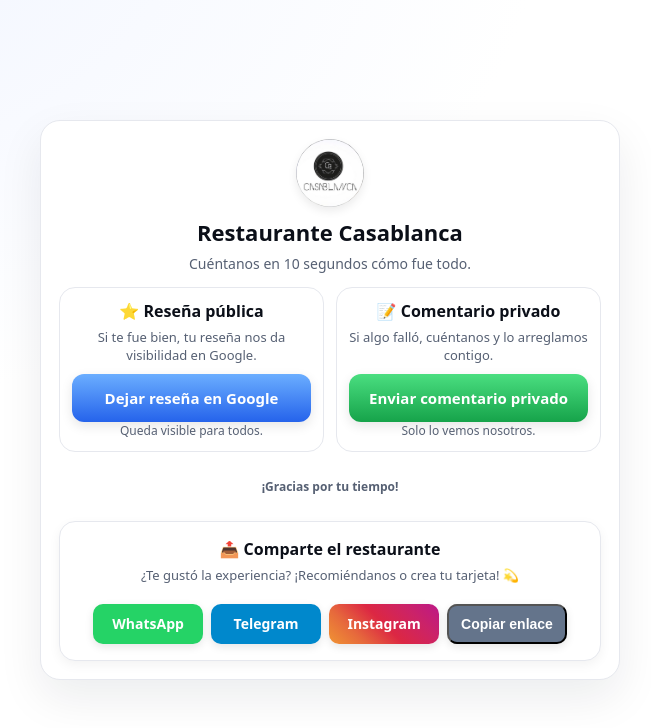
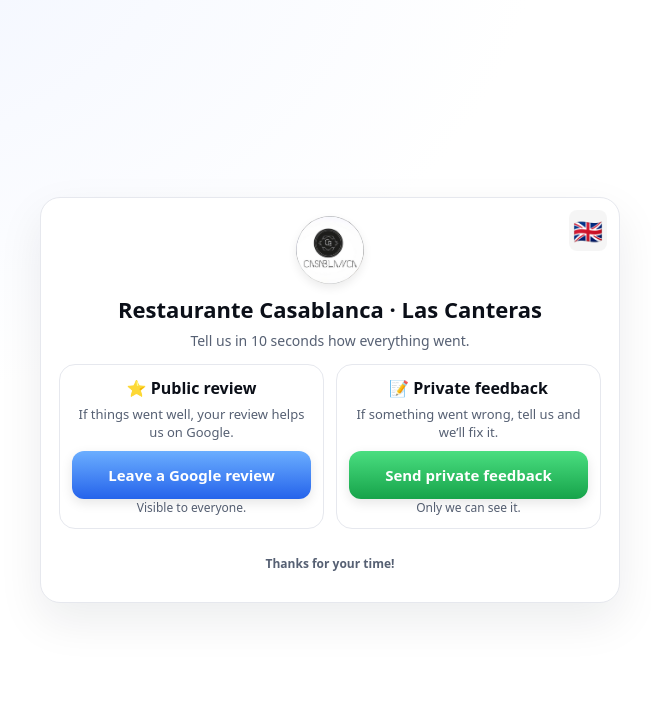
Before and after one commit to alejandroguadalupi-max/webb, a plain HTML site: page restaurante_casablanca.html in a window 1280 px wide. Shown: the whole page, without its empty margins (310-961 px from the left). Drawn offline with nearby package versions, Linux system fonts and the light colour scheme.

Commit message:
Update restaurante_casablanca.html

```diff
--- a/restaurante_casablanca.html
+++ b/restaurante_casablanca.html
@@ -5,22 +5,25 @@
 <meta name="viewport" content="width=device-width,initial-scale=1" />
 <meta name="theme-color" content="#0b0f18">
 <title>¿Cómo fue tu experiencia?</title>
-<script src="https://cdn.jsdelivr.net/npm/html2canvas@1.4.1/dist/html2canvas.min.js"></script>
 <style>
   :root{
     --text:#0b0f18; --muted:#566073;
     --brand:#0b0f18; --ok:#16a34a; --google:#2563eb;
     --card:#ffffff; --bg:#f7f7fb; --border:#e6e8ee;
   }
+
   *,*::before,*::after{box-sizing:border-box}
   html,body{margin:0; height:100%}
+
   body{
     min-height:100svh;
     display:flex; align-items:center; justify-content:center;
     padding:12px;
     font-family:ui-sans-serif,system-ui,-apple-system,"Segoe UI",Roboto,Arial;
     color:var(--text);
-    background:radial-gradient(1200px 800px at 10% -10%, #f1f5ff 0, #fff 60%) no-repeat,var(--bg);
+    background:
+      radial-gradient(1200px 800px at 10% -10%, #f1f5ff 0, #fff 60%) no-repeat,
+      var(--bg);
   }
 
   .card{
@@ -32,15 +35,48 @@
     border-radius:20px;
     padding:18px;
     box-shadow:0 18px 45px rgba(12,20,33,.08);
-    position:relative;
+    position:relative; /* Para el selector de idioma */
   }
 
-  /* Idiomas */
-  #lang-selector{position:absolute; top:12px; right:12px; z-index:10;}
+  /* --- Estilos para el Selector de Idioma --- */
+  #lang-selector{
+    position:absolute; top:12px; right:12px;
+    z-index:10;
+  }
   #current-lang{
-    cursor:pointer; font-size:24px; padding:4px; border-radius:8px;
-    background:rgba(0,0,0,.04); display:grid; place-items:center;
+    cursor:pointer;
+    font-size:24px;
+    padding:4px;
+    border-radius:8px;
+    background:rgba(0,0,0,.04);
+    display:grid; place-items:center;
+    transition:background .2s ease;
   }
+  #current-lang:hover{ background:rgba(0,0,0,.08); }
+  #lang-options{
+    display:none; /* Se muestra con JS */
+    position:absolute;
+    top:calc(100% + 4px);
+    right:0;
+    background:var(--card);
+    border:1px solid var(--border);
+    border-radius:12px;
+    box-shadow:0 8px 20px rgba(12,20,33,.1);
+    padding:6px;
+    overflow:hidden;
+  }
+  .lang-option{
+    display:flex; align-items:center; gap:8px;
+    padding:8px 12px;
+    font-size:14px;
+    font-weight:600;
+    border-radius:8px;
+    cursor:pointer;
+    transition:background-color .2s ease;
+  }
+  .lang-option:hover{ background-color:var(--bg); }
+  /* ------------------------------------------- */
+
   .brand{display:flex; flex-direction:column; align-items:center; gap:6px}
   .logo{width:68px; height:68px; border-radius:50%; overflow:hidden; display:grid; place-items:center; background:#fff; box-shadow:0 4px 10px rgba(0,0,0,.08)}
   .logo img{width:100%; height:100%; object-fit:cover}
@@ -56,156 +92,227 @@
   }
   .tile h2{margin:0 0 6px; font-size:16px; text-align:center}
   .tile p{margin:0 0 10px; font-size:13px; color:var(--muted); text-align:center}
+
   .btn{
     display:block; width:100%; text-align:center; text-decoration:none;
     padding:14px 16px; border-radius:12px; font-weight:800; font-size:15px; color:#fff;
     box-shadow:0 4px 12px rgba(0,0,0,.1); transition:transform .06s ease;
+    will-change:transform;
   }
   .btn:active{transform:translateY(1px)}
   .btn-google{background:linear-gradient(180deg,#6baeff,var(--google))}
   .btn-private{background:linear-gradient(180deg,#4ade80,var(--ok))}
   .note{font-size:12px; color:var(--muted); text-align:center}
 
-  /* Compartir */
-  .share-tile{
-    text-align:center;
-    border:1px solid var(--border);
-    border-radius:16px;
-    padding:16px;
-    box-shadow:0 4px 12px rgba(0,0,0,.05);
+  @media(max-width:360px){
+    .brand h1{font-size:20px}
+    .btn{font-size:14px; padding:12px 14px}
+    .tile p{font-size:12px}
   }
-  .share-buttons{
-    display:flex; flex-wrap:wrap; justify-content:center; gap:8px; margin-top:10px;
-  }
-  .share-btn{
-    flex:1 1 auto; min-width:110px; text-align:center; font-weight:700;
-    border-radius:10px; padding:10px 12px; font-size:14px; color:#fff; text-decoration:none;
-    cursor:pointer; box-shadow:0 3px 8px rgba(0,0,0,.1); transition:transform .06s ease;
-  }
-  .share-btn:active{transform:translateY(1px)}
-  .whatsapp{background:#25D366;}
-  .telegram{background:#0088cc;}
-  .instagram{background:linear-gradient(45deg,#f09433 0%,#e6683c 25%,#dc2743 50%,#cc2366 75%,#bc1888 100%);}
-  .copy{background:#64748b;}
-
-  /* Tarjeta generada */
-  #cardPreview{
-    display:none;
-    margin-top:12px;
-    padding:16px;
-    border:1px solid var(--border);
-    border-radius:16px;
-    background:#fff;
-    text-align:center;
-    font-family:inherit;
-  }
-  #cardPreview h3{margin:8px 0;font-size:20px;}
-  #cardPreview p{margin:6px 0;color:#333;}
-  #userMessage{width:100%;border:1px solid var(--border);border-radius:8px;padding:8px;margin-top:8px;font-size:13px;}
-  #generateCard{background:#0b0f18;color:#fff;padding:10px 14px;border:none;border-radius:10px;font-weight:700;cursor:pointer;margin-top:10px;}
-  #shareGenerated{display:none;margin-top:8px;padding:8px 14px;background:#2563eb;color:#fff;border:none;border-radius:8px;cursor:pointer;font-weight:700;}
 </style>
 </head>
 <body>
   <main class="card" role="main" aria-labelledby="t">
     <header class="brand">
-    <div class="logo"><img src="img/imagen_circular_recortada.png" alt="Logo"></div>
+      <div class="logo">
+        <img src="img/imagen_circular_recortada.png" alt="Logo Coctelería Casablanca">
+      </div>
       <h1 id="t"><span id="brandName">Restaurante Casablanca</span></h1>
-    <p>Cuéntanos en 10&nbsp;segundos cómo fue todo.</p>
+      <p id="subtitle">Cuéntanos en 10&nbsp;segundos cómo fue todo.</p>
     </header>
 
     <div class="grid">
-    <section class="tile">
-      <h2>⭐ Reseña pública</h2>
-      <p>Si te fue bien, tu reseña nos da visibilidad en Google.</p>
+      <section class="tile" aria-labelledby="publicTitle">
+        <h2 id="publicTitle">⭐ Reseña pública</h2>
+        <p id="publicText">Si te fue bien, tu reseña nos da visibilidad en Google.</p>
         <a id="btnGoogle" class="btn btn-google" target="_blank" rel="noopener">Dejar reseña en Google</a>
-      <div class="note">Queda visible para todos.</div>
+        <div class="note" id="publicNote">Queda visible para todos.</div>
       </section>
 
-    <section class="tile">
-      <h2>📝 Comentario privado</h2>
-      <p>Si algo falló, cuéntanos y lo arreglamos contigo.</p>
+      <section class="tile" aria-labelledby="privateTitle">
+        <h2 id="privateTitle">📝 Comentario privado</h2>
+        <p id="privateText">Si algo falló, cuéntanos y lo arreglamos contigo.</p>
         <a id="btnPrivate" class="btn btn-private" target="_blank" rel="noopener">Enviar comentario privado</a>
-      <div class="note">Solo lo vemos nosotros.</div>
+        <div class="note" id="privateNote">Solo lo vemos nosotros.</div>
       </section>
     </div>
 
-  <p class="note"><strong>¡Gracias por tu tiempo!</strong></p>
-
-  <!-- 🔥 Bloque de compartir -->
-  <section class="tile share-tile">
-    <h2>📤 Comparte el restaurante</h2>
-    <p>¿Te gustó la experiencia? ¡Recomiéndanos o crea tu tarjeta! 💫</p>
-    <div class="share-buttons">
-      <a id="shareWhatsapp" class="share-btn whatsapp" target="_blank" rel="noopener">WhatsApp</a>
-      <a id="shareTelegram" class="share-btn telegram" target="_blank" rel="noopener">Telegram</a>
-      <a id="shareInstagram" class="share-btn instagram" target="_blank" rel="noopener">Instagram</a>
-      <button id="copyLink" class="share-btn copy">Copiar enlace</button>
-    </div>
-
-    <!-- Tarjeta de experiencia -->
-    <div id="cardPreview">
-      <h3>He visitado Terraza Casa Blanca 🍸</h3>
-      <p>y me encantó 😍</p>
-      <p>📍 <a href="https://www.google.com/maps/place/Terraza+Casa+Blanca+Las+Canteras/@28.141278,-15.4374678,768m/data=!3m2!1e3!4b1!4m6!3m5!1s0xc409546bd250fb7:0x1844c8ed175e5104!8m2!3d28.141278!4d-15.4348929!16s%2Fg%2F11qb8pxwyk" target="_blank" style="color:#2563eb;text-decoration:none;">Ver ubicación</a></p>
-      <textarea id="userMessage" placeholder="Escribe aquí algo sobre tu experiencia (opcional)"></textarea>
-      <button id="generateCard">Generar tarjeta</button>
-      <button id="shareGenerated">Compartir tarjeta</button>
-    </div>
-  </section>
+    <p class="note" id="thanks"><strong>¡Gracias por tu tiempo!</strong></p>
   </main>
 
 <script>
-const MAPS_URL = "https://www.google.com/maps/place/Terraza+Casa+Blanca+Las+Canteras/@28.141278,-15.4374678,768m/data=!3m2!1e3!4b1!4m6!3m5!1s0xc409546bd250fb7:0x1844c8ed175e5104!8m2!3d28.141278!4d-15.4348929!16s%2Fg%2F11qb8pxwyk";
+  // ===== Configurable =====
+  const RESTAURANT_NAME = "Restaurante Casablanca · Las Canteras";
+  const PLACE_ID_OR_URL = "https://www.google.com/search?sca_esv=b4f5d26490e949a3&...";
 
-function setupShareSection(){
-  const message = encodeURIComponent("✨ Te recomiendo Terraza Casa Blanca 🍹 — comida genial y vistas increíbles frente al mar 🌅");
-  const full = `${message}%0A${encodeURIComponent(MAPS_URL)}`;
-  document.getElementById("shareWhatsapp").href = `https://wa.me/?text=${full}`;
-  document.getElementById("shareTelegram").href = `https://t.me/share/url?url=${encodeURIComponent(MAPS_URL)}&text=${message}`;
-  document.getElementById("shareInstagram").href = "https://www.instagram.com/";
-  document.getElementById("copyLink").addEventListener("click", async()=>{
-    try{
-      await navigator.clipboard.writeText(MAPS_URL);
-      const b=document.getElementById("copyLink");
-      b.textContent="¡Copiado!";
-      setTimeout(()=>b.textContent="Copiar enlace",2000);
-    }catch(e){alert("No se pudo copiar el enlace");}
+  // Enlaces de formularios Tally por idioma
+  const TALLY_LINKS = {
+    es: "https://tally.so/r/w2Qla9",
+    en: "https://tally.so/r/w20k9D",
+    de: "https://tally.so/r/mBN1q1",
+    fr: "https://tally.so/r/mek0Dk"
+  };
+
+  const FLAGS = { es: '🇪🇸', en: '🇬🇧', de: '🇩🇪', fr: '🇫🇷' };
+
+  // ===== i18n copy =====
+  const COPY = {
+    es: {
+      pageTitle: "¿Cómo fue tu experiencia?",
+      subtitle: "Cuéntanos en 10\u00a0segundos cómo fue todo.",
+      publicTitle: "⭐ Reseña pública",
+      publicText: "Si te fue bien, tu reseña nos da visibilidad en Google.",
+      publicBtn: "Dejar reseña en Google",
+      publicNote: "Queda visible para todos.",
+      privateTitle: "📝 Comentario privado",
+      privateText: "Si algo falló, cuéntanos y lo arreglamos contigo.",
+      privateBtn: "Enviar comentario privado",
+      privateNote: "Solo lo vemos nosotros.",
+      thanks: "¡Gracias por tu tiempo!",
+      langSelectorTitle: "Cambiar idioma"
+    },
+    en: {
+      pageTitle: "How was your experience?",
+      subtitle: "Tell us in 10\u00a0seconds how everything went.",
+      publicTitle: "⭐ Public review",
+      publicText: "If things went well, your review helps us on Google.",
+      publicBtn: "Leave a Google review",
+      publicNote: "Visible to everyone.",
+      privateTitle: "📝 Private feedback",
+      privateText: "If something went wrong, tell us and we’ll fix it.",
+      privateBtn: "Send private feedback",
+      privateNote: "Only we can see it.",
+      thanks: "Thanks for your time!",
+      langSelectorTitle: "Change language"
+    },
+    de: {
+      pageTitle: "Wie war Ihre Erfahrung?",
+      subtitle: "Erzählen Sie uns in 10\u00a0Sekunden, wie alles war.",
+      publicTitle: "⭐ Öffentliche Bewertung",
+      publicText: "Wenn es Ihnen gefallen hat, hilft uns Ihre Bewertung bei Google.",
+      publicBtn: "Google-Bewertung abgeben",
+      publicNote: "Für alle sichtbar.",
+      privateTitle: "📝 Privater Kommentar",
+      privateText: "Wenn etwas schief gelaufen ist, sagen Sie es uns und wir klären es.",
+      privateBtn: "Privaten Kommentar senden",
+      privateNote: "Nur wir sehen es.",
+      thanks: "Vielen Dank für Ihre Zeit!",
+      langSelectorTitle: "Sprache ändern"
+    },
+    fr: {
+      pageTitle: "Comment était votre expérience ?",
+      subtitle: "Racontez-nous en 10\u00a0secondes comment tout s'est passé.",
+      publicTitle: "⭐ Avis public",
+      publicText: "Si tout s'est bien passé, votre avis nous aide sur Google.",
+      publicBtn: "Laisser un avis Google",
+      publicNote: "Visible par tout le monde.",
+      privateTitle: "📝 Commentaire privé",
+      privateText: "Si quelque chose n'allait pas, dites-le nous et nous le corrigerons.",
+      privateBtn: "Envoyer un commentaire privé",
+      privateNote: "Seulement nous le voyons.",
+      thanks: "Merci pour votre temps !",
+      langSelectorTitle: "Changer de langue"
+    }
+  };
+
+  // ===== Helpers =====
+  function getInitialLang() {
+    const savedLang = localStorage.getItem('userLang');
+    if (savedLang && COPY[savedLang]) {
+      return savedLang;
+    }
+    const browserLangs = navigator.languages || [navigator.language || 'en'];
+    for (const lang of browserLangs) {
+      const langCode = lang.slice(0, 2);
+      if (COPY[langCode]) {
+        return langCode;
+      }
+    }
+    return 'en'; // Default
+  }
+
+  function setLang(lang) {
+    const dict = COPY[lang] || COPY.en;
+    document.title = dict.pageTitle;
+    document.documentElement.lang = lang;
+
+    // Actualizar textos
+    document.getElementById("subtitle").textContent = dict.subtitle;
+    document.getElementById("publicTitle").textContent = dict.publicTitle;
+    document.getElementById("publicText").textContent = dict.publicText;
+    document.getElementById("btnGoogle").textContent = dict.publicBtn;
+    document.getElementById("publicNote").textContent = dict.publicNote;
+    document.getElementById("privateTitle").textContent = dict.privateTitle;
+    document.getElementById("privateText").textContent = dict.privateText;
+    document.getElementById("btnPrivate").textContent = dict.privateBtn;
+    document.getElementById("privateNote").textContent = dict.privateNote;
+    document.getElementById("thanks").innerHTML = `<strong>${dict.thanks}</strong>`;
+
+    // **Actualizar URL del formulario privado dinámicamente**
+    document.getElementById("btnPrivate").href = TALLY_LINKS[lang] || TALLY_LINKS.en;
+
+    // Actualizar selector de idioma
+    if (document.getElementById("current-lang-flag")) {
+      document.getElementById("current-lang-flag").textContent = FLAGS[lang];
+      document.getElementById("current-lang").title = dict.langSelectorTitle;
+    }
+
+    // Guardar preferencia
+    localStorage.setItem('userLang', lang);
+
+    // Ocultar opciones
+    const options = document.getElementById("lang-options");
+    if(options) options.style.display = 'none';
+  }
+
+  function createLangSelector() {
+    const card = document.querySelector('.card');
+    const selector = document.createElement('div');
+    selector.id = 'lang-selector';
+
+    selector.innerHTML = `
+      <div id="current-lang">
+        <span id="current-lang-flag"></span>
+      </div>
+      <div id="lang-options"></div>
+    `;
+    card.prepend(selector); // Añade el selector al principio del .card
+
+    const optionsContainer = document.getElementById('lang-options');
+    Object.keys(COPY).forEach(langCode => {
+      const option = document.createElement('div');
+      option.className = 'lang-option';
+      option.dataset.lang = langCode;
+      option.innerHTML = `<span>${FLAGS[langCode]}</span> <span>${langCode.toUpperCase()}</span>`;
+      option.addEventListener('click', () => setLang(langCode));
+      optionsContainer.appendChild(option);
+    });
+
+    document.getElementById('current-lang').addEventListener('click', (e) => {
+      e.stopPropagation();
+      const options = document.getElementById('lang-options');
+      options.style.display = options.style.display === 'block' ? 'none' : 'block';
+    });
+
+    document.addEventListener('click', (e) => {
+      if (!selector.contains(e.target)) {
+        document.getElementById('lang-options').style.display = 'none';
+      }
     });
   }
 
-// === Generador de tarjeta ===
-const generateBtn = document.getElementById("generateCard");
-const shareBtn = document.getElementById("shareGenerated");
-generateBtn.addEventListener("click",()=>{
-  html2canvas(document.getElementById("cardPreview")).then(canvas=>{
-    const link=document.createElement("a");
-    link.download="Mi_experiencia_Casablanca.png";
-    link.href=canvas.toDataURL();
-    link.click();
-    shareBtn.style.display="inline-block";
-  });
-});
+  // ===== Init =====
+  (function init() {
+    // Marca y enlace de Google
+    document.getElementById("brandName").textContent = RESTAURANT_NAME;
+    document.getElementById("btnGoogle").href = PLACE_ID_OR_URL;
 
-shareBtn.addEventListener("click",()=>{
-  html2canvas(document.getElementById("cardPreview")).then(canvas=>{
-    canvas.toBlob(blob=>{
-      const file = new File([blob],"Mi_experiencia_Casablanca.png",{type:"image/png"});
-      if(navigator.share){
-        navigator.share({
-          title:"Mi experiencia en Terraza Casa Blanca",
-          text:"He visitado Terraza Casa Blanca 🍸 y me encantó 😍",
-          files:[file]
-        });
-      }else{
-        alert("Tu navegador no soporta compartir imágenes directamente.");
-      }
-    });
-  });
-});
+    // Crear y configurar el selector de idioma
+    createLangSelector();
 
-(function init(){
-  setupShareSection();
+    // Detección de idioma y aplicación de textos
+    const initialLang = getInitialLang();
+    setLang(initialLang);
   })();
 </script>
 </body>
```
Lines whose indentation alone changed are shown as unchanged.
